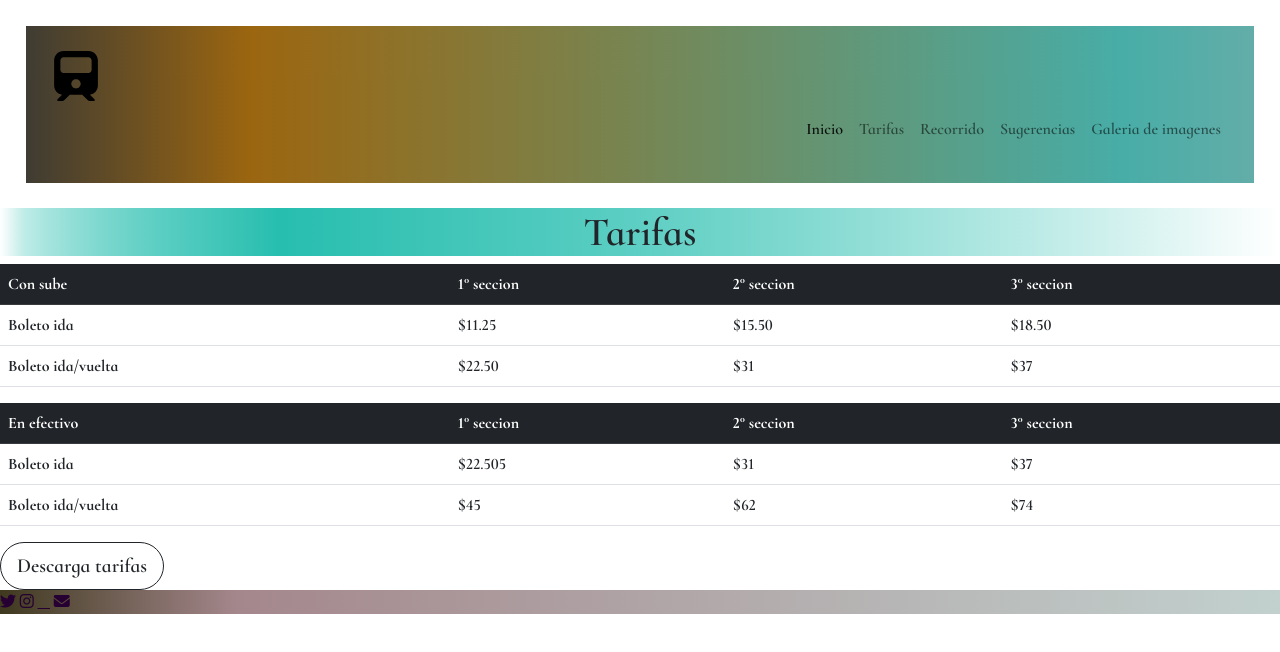
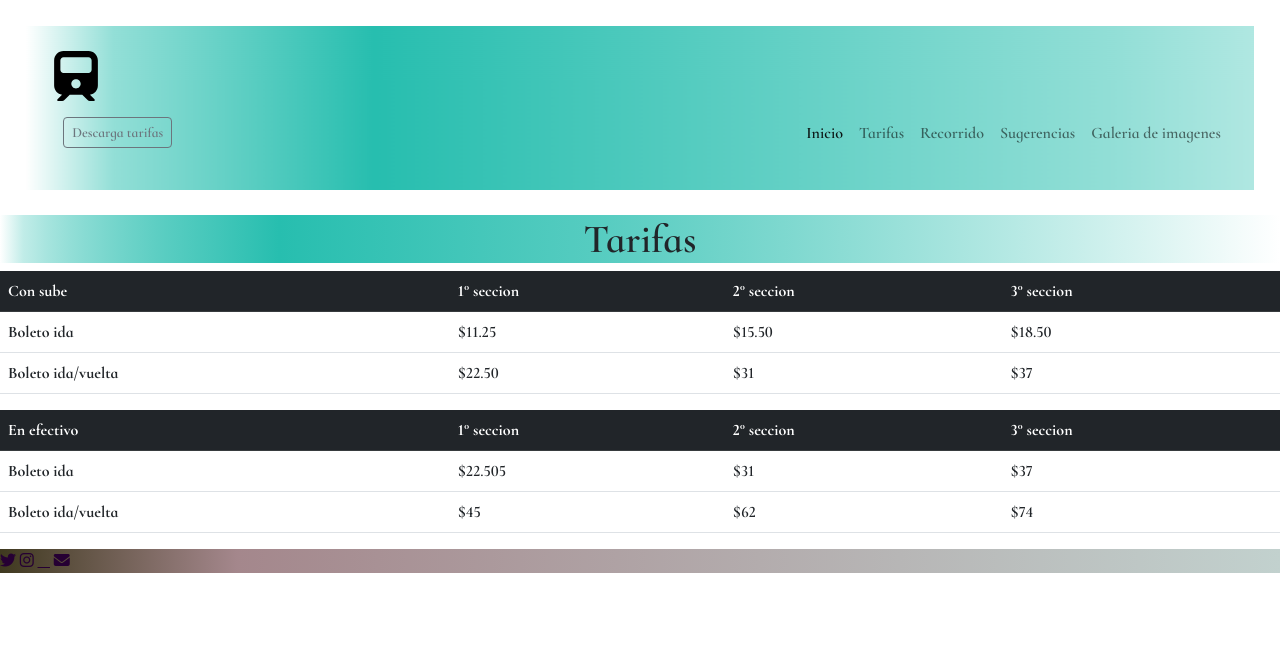
Before and after one commit to Melnato90/repositorioentrega, a plain HTML site: page tarifas.html in a window 1280 px wide. Drawn offline with nearby package versions, Linux system fonts and the light colour scheme.

Commit message:
cambios finales

```diff
--- a/Css/style.css
+++ b/Css/style.css
@@ -64,7 +64,7 @@ body {
 }
 
 header {
-  background-image: url(../imagenes/gradientbarnav.png);
+  background-image: url(../imagenes/degradadosuperior.png);
   margin: 2%;
   padding: 2%;
 }
@@ -182,15 +182,3 @@ footer {
 .vinculo-c {
   color: #260033;
 }
-
-@media (max-width: 767px) {
-  .navlist {
-    flex-direction: column;
-  }
-}
-
-@media (max-width: 480px) {
-  .navlist {
-    flex-direction: column;
-  }
-}
--- a/tarifas.html
+++ b/tarifas.html
@@ -60,6 +60,18 @@
               >
                 <span class="navbar-toggler-icon"></span>
               </button>
+
+              <nav class="navbar navbar-light">
+                <form class="container-fluid justify-content-end rounded pill">
+                  <button
+                    class="btn btn-sm btn-outline-secondary"
+                    type="button"
+                  >
+                    Descarga tarifas
+                  </button>
+                </form>
+              </nav>
+
               <div
                 class="collapse navbar-collapse nav justify-content-end"
                 id="navbarNav"
@@ -143,9 +155,7 @@
         </tr>
       </tbody>
     </table>
-    <button type="button" class="btn btn-outline-dark btn-lg rounded-pill">
-      Descarga tarifas
-    </button>
+
     <footer>
       <a class="vinculo-c" href="#"><i class="fa-brands fa-twitter"></i></a>
       <a class="vinculo-c" href="#"><i class="fa-brands fa-instagram"></i></a>
```
